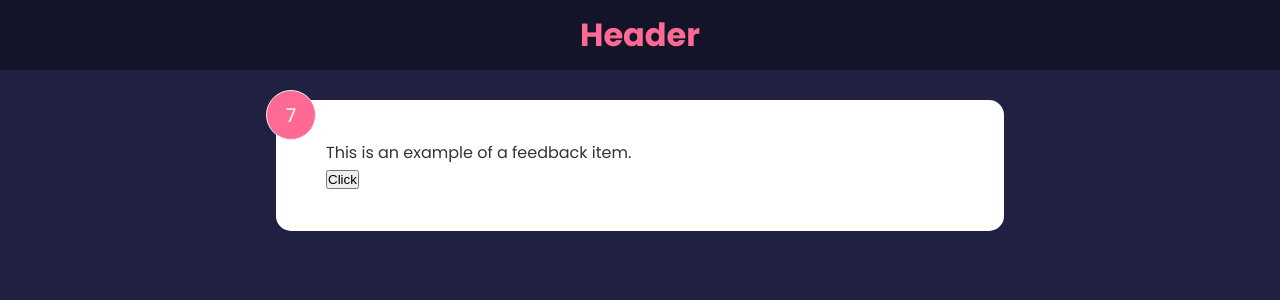
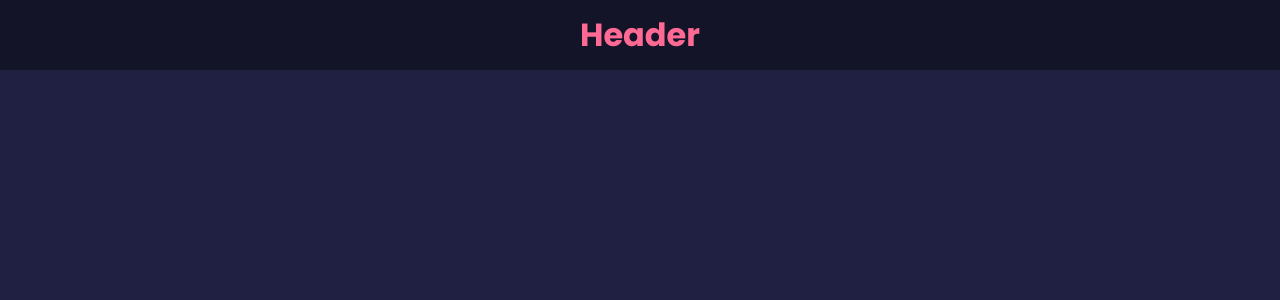
Before and after one commit to dpthegrey/miniature-tribble, a React (Create React App) app: page / in a window 1280 px wide. Shown: the top 300 px of the page. Built offline with nearby package versions, Linux system fonts and the light colour scheme.

Commit message:
Managing Global State

```diff
--- a/src/App.js
+++ b/src/App.js
@@ -1,12 +1,16 @@
+import { useState } from "react";
 import Header from "./components/Header";
-import FeedbackItem from "./components/FeedbackItem";
+import FeedbackList from "./components/FeedbackList";
+import FeedbackData from "./data/FeedbackData";
 
 function App() {
+  const [feedback, setFeedback] = useState(FeedbackData);
+
   return (
     <>
       <Header />
       <div className="container">
-        <FeedbackItem />
+        <FeedbackList feedback={feedback} />
       </div>
     </>
   );
--- a/src/components/FeedbackItem.jsx
+++ b/src/components/FeedbackItem.jsx
@@ -1,20 +1,10 @@
 import React, { useState } from "react";
 
-const FeedbackItem = () => {
-  const [rating, setRating] = useState(7);
-  const [text, setText] = useState("This is an example of a feedback item.");
-
-  const handleClick = () => {
-    setRating((prev) => {
-      return prev + 1;
-    });
-  };
-
+const FeedbackItem = ({ item }) => {
   return (
     <div className="card">
-      <div className="num-display">{rating}</div>
-      <div className="text-display">{text}</div>
-      <button onClick={handleClick}>Click</button>
+      <div className="num-display">{item.rating}</div>
+      <div className="text-display">{item.text}</div>
     </div>
   );
 };
--- /dev/null
+++ b/src/components/FeedbackList.jsx
@@ -0,0 +1,18 @@
+import React from "react";
+import FeedbackItem from "./FeedbackItem";
+
+function FeedbackList({ feedback }) {
+  if (!feedback || feedback.length === 0) {
+    return <p>No Feedback Yet</p>;
+  }
+
+  return (
+    <div className="feedback-list">
+      {feedback.map((item) => {
+        <FeedbackItem key={item.id} item={item} />;
+      })}
+    </div>
+  );
+}
+
+export default FeedbackList;
--- /dev/null
+++ b/src/data/FeedbackData.js
@@ -0,0 +1,19 @@
+const FeedbackData = [
+  {
+    id: 1,
+    rating: 10,
+    text: "Lorem ipsum dolor sit amet consectetur adipisicing elit. consequuntur vel vitae commodi alias voluptatem est voluptatum ipsa quae.",
+  },
+  {
+    id: 2,
+    rating: 9,
+    text: "Lorem ipsum dolor sit amet consectetur adipisicing elit. consequuntur vel vitae commodi alias voluptatem est voluptatum ipsa quae.",
+  },
+  {
+    id: 3,
+    rating: 8,
+    text: "Lorem ipsum dolor sit amet consectetur adipisicing elit. consequuntur vel vitae commodi alias voluptatem est voluptatum ipsa quae.",
+  },
+];
+
+export default FeedbackData;
```
